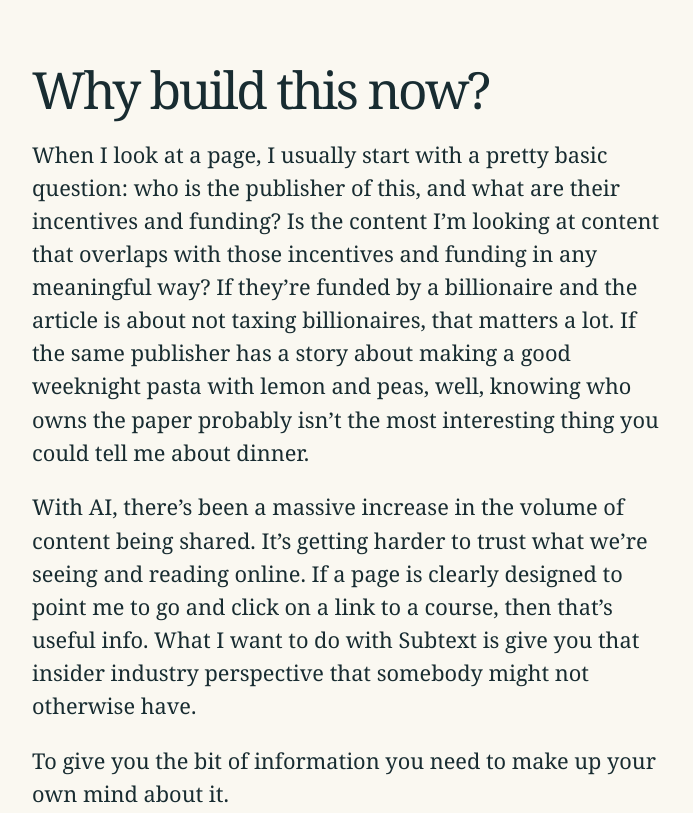
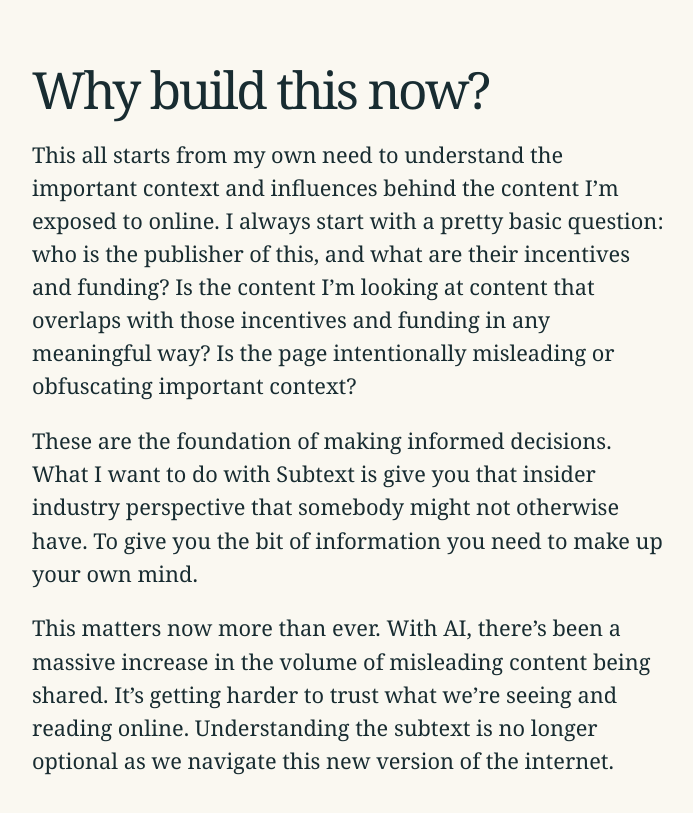
Before and after one commit to JoshCS/subtext, a plain HTML site: page preview/index.html in a window 1280 px wide. Shown: the part 2760-3573 px from the top of the page, without its empty margins (292-985 px from the left). Drawn offline with Linux system fonts and the light colour scheme.

Commit message:
Review copy: Why build this now text

```diff
--- a/preview/index.html
+++ b/preview/index.html
@@ -76,9 +76,9 @@
 <aside class="case"><h3>Suppose you’re changing careers.</h3><p>Say there’s a free guide to getting a job in a new field. And it’s a good guide, there’s plenty in there that’ll help you. Then you get to the part where you need this particular certificate. Off you go to click purchase on a link to a course.</p><p>Turns out the author runs the training company. Maybe it’s a perfectly good course. But if I’m about to buy it, that’s a fairly important thing to know about the advice I’ve just been given.</p></aside>
 </div></section>
 <section class="why"><div class="why-inner"><h2>Why build this now?</h2>
-<p>When I look at a page, I usually start with a pretty basic question: who is the publisher of this, and what are their incentives and funding? Is the content I’m looking at content that overlaps with those incentives and funding in any meaningful way? If they’re funded by a billionaire and the article is about not taxing billionaires, that matters a lot. If the same publisher has a story about making a good weeknight pasta with lemon and peas, well, knowing who owns the paper probably isn’t the most interesting thing you could tell me about dinner.</p>
-<p>With AI, there’s been a massive increase in the volume of content being shared. It’s getting harder to trust what we’re seeing and reading online. If a page is clearly designed to point me to go and click on a link to a course, then that’s useful info. What I want to do with Subtext is give you that insider industry perspective that somebody might not otherwise have.</p>
-<p>To give you the bit of information you need to make up your own mind about it.</p>
+<p>This all starts from my own need to understand the important context and influences behind the content I’m exposed to online. I always start with a pretty basic question: who is the publisher of this, and what are their incentives and funding? Is the content I’m looking at content that overlaps with those incentives and funding in any meaningful way? Is the page intentionally misleading or obfuscating important context?</p>
+<p>These are the foundation of making informed decisions. What I want to do with Subtext is give you that insider industry perspective that somebody might not otherwise have. To give you the bit of information you need to make up your own mind.</p>
+<p>This matters now more than ever. With AI, there’s been a massive increase in the volume of misleading content being shared. It’s getting harder to trust what we’re seeing and reading online. Understanding the subtext is no longer optional as we navigate this new version of the internet.</p>
 </div></section>
 <section id="get-it" class="install">
 <div class="wrap pair">
```
